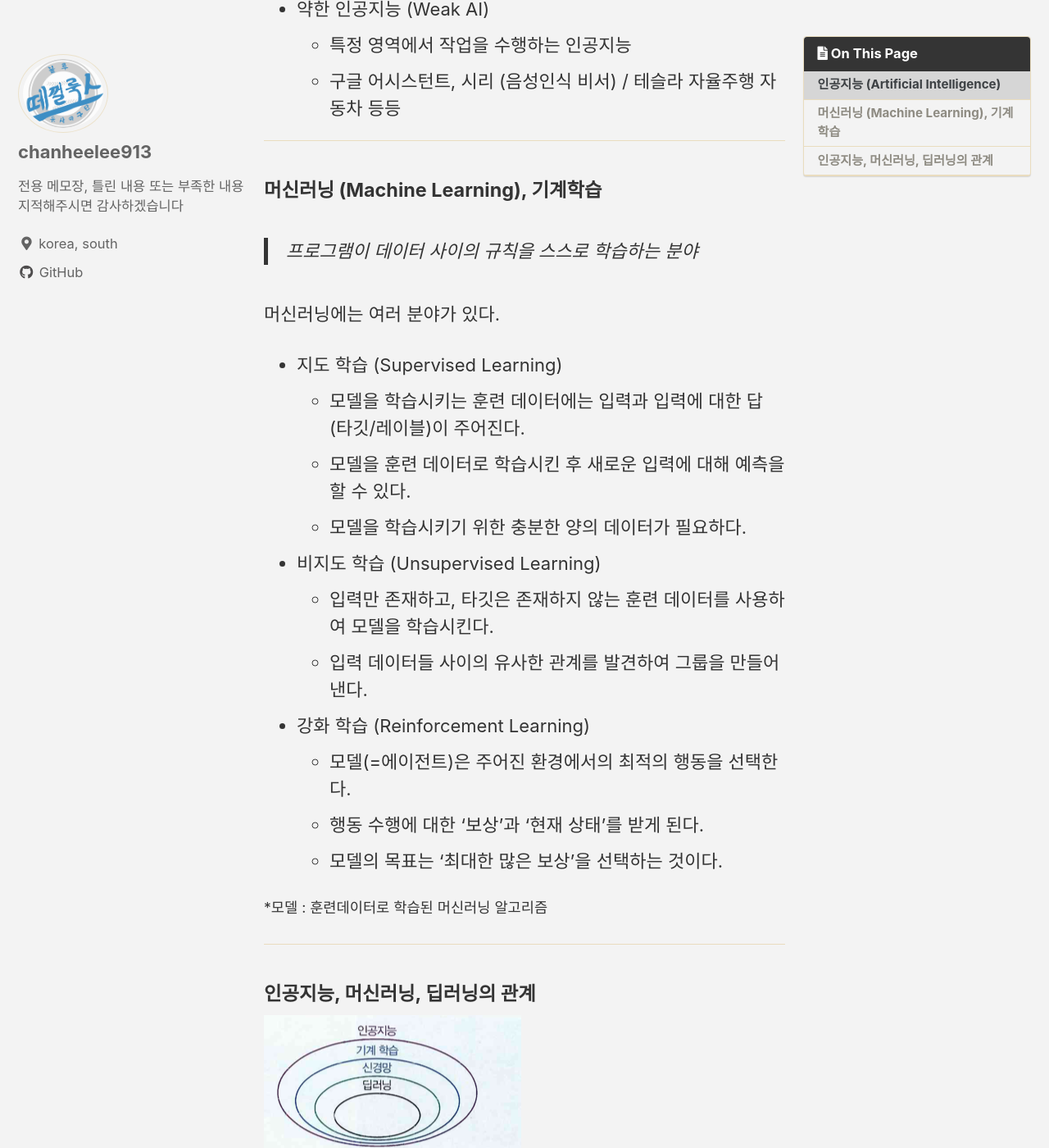
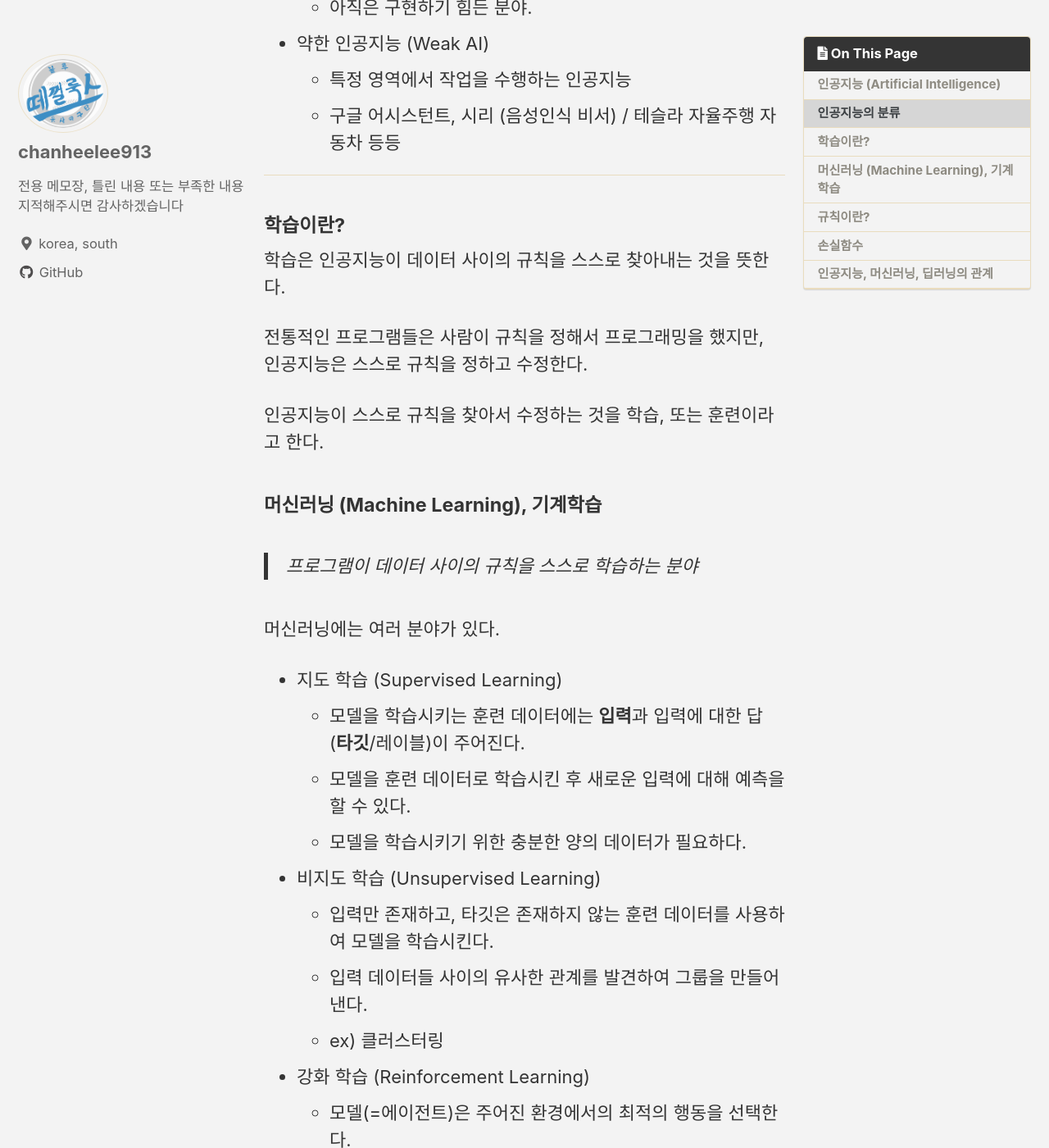
Before and after one commit to chanheelee913/chanheelee913.github.io, a Jekyll site: the page built from _posts/DoitDeepLearning/2022-10-15-ch1.md, in a window 1280 px wide and 1400 px high, scrolled down 726 px. Shown: the whole window at 82% size. Built offline with Jekyll 4.4.1, drawn with Linux system fonts in a browser that asks for light colours; cached includes are drawn as plain includes; some of the changed text lies outside the part shown.

Commit message:
Update 2022-10-15-ch1.md
dd

```diff
--- a/_config.yml
+++ b/_config.yml
@@ -21,7 +21,7 @@ minimal_mistakes_skin    : "dirt" # "air", "aqua", "contrast", "dark", "dirt", "
 locale                   : "ko-KR"  #위치
 title                    : "메모장" #블로그 타이틀
 title_separator          : "-"
-subtitle                 : Version 1.0 # site tagline that appears below site title in masthead
+subtitle                 : Version 1.0.1 # site tagline that appears below site title in masthead
 name                     : "LEE"
 description              : "구축중입니다."
 url                      : # the base hostname & protocol for your site e.g. "https://mmistakes.github.io"
--- a/_posts/DoitDeepLearning/2022-10-15-ch1.md
+++ b/_posts/DoitDeepLearning/2022-10-15-ch1.md
@@ -2,14 +2,15 @@
 title: 1장. 딥러닝을 소개합니다
 excerpt: Doit!딥러닝입문 1장
 category: AI
+last_modified_at: 2022-11-21
 ---
-
 > Do it! 정직하게 코딩하며 배우는 딥러닝 입문을 읽고 정리
 
 #### 인공지능 (Artificial Intelligence)
 
 > 사람의 지능을 만들기 위한 프로그램이나 시스템
 
+#### 인공지능의 분류
 인공지능은 강한 인공지능과 약한 인공지능으로 분류할 수 있다.
 
 - 강한 인공지능 (Strong AI)
@@ -22,6 +23,14 @@ category: AI
     - 구글 어시스턴트, 시리 (음성인식 비서) / 테슬라 자율주행 자동차 등등
 
 ---
+#### 학습이란?
+
+학습은 인공지능이 데이터 사이의 규칙을 스스로 찾아내는 것을 뜻한다.
+
+전통적인 프로그램들은 사람이 규칙을 정해서 프로그래밍을 했지만,
+인공지능은 스스로 규칙을 정하고 수정한다.
+
+인공지능이 스스로 규칙을 찾아서 수정하는 것을 학습, 또는 훈련이라고 한다.
 
 #### 머신러닝 (Machine Learning), 기계학습
 
@@ -30,13 +39,14 @@ category: AI
 머신러닝에는 여러 분야가 있다.
 
 - 지도 학습 (Supervised Learning)
-    - 모델을 학습시키는 훈련 데이터에는 입력과 입력에 대한 답(타깃/레이블)이 주어진다.
+    - 모델을 학습시키는 훈련 데이터에는 **입력**과 입력에 대한 답(**타깃**/레이블)이 주어진다.
     - 모델을 훈련 데이터로 학습시킨 후 새로운 입력에 대해 예측을 할 수 있다.
     - 모델을 학습시키기 위한 충분한 양의 데이터가 필요하다.
 
 - 비지도 학습 (Unsupervised Learning)
     - 입력만 존재하고, 타깃은 존재하지 않는 훈련 데이터를 사용하여 모델을 학습시킨다.
     - 입력 데이터들 사이의 유사한 관계를 발견하여 그룹을 만들어낸다.
+    - ex) 클러스터링
 
 - 강화 학습 (Reinforcement Learning)
     - 모델(=에이전트)은 주어진 환경에서의 최적의 행동을 선택한다.
@@ -48,8 +58,15 @@ category: AI
 
 ---
 
+#### 규칙이란?
+데이터들 사이에서는 데이터를 표현할 수 있는 선형 방정식을 생성할 수 있다.
+선형 방정식에서의 가중치와 절편을 찾는 것이 규칙을 찾는 것이다.
+
+#### 손실함수
+선형식의 값과 실제값의 차이를 비교하는 함수
+손실함수의 값이 작을수록 모델의 성능이 좋다(예측을 잘 한다)고 생각할 수 있다.
+
 #### 인공지능, 머신러닝, 딥러닝의 관계
-
 ![이미지](/assets/images/pages/AI/diagram.png)
 
-머신러닝, 딥러닝 모두 인공지능에 포함되는 기술.
+머신러닝, 딥러닝 모두 인공지능에 포함되는 기술이다.
```
